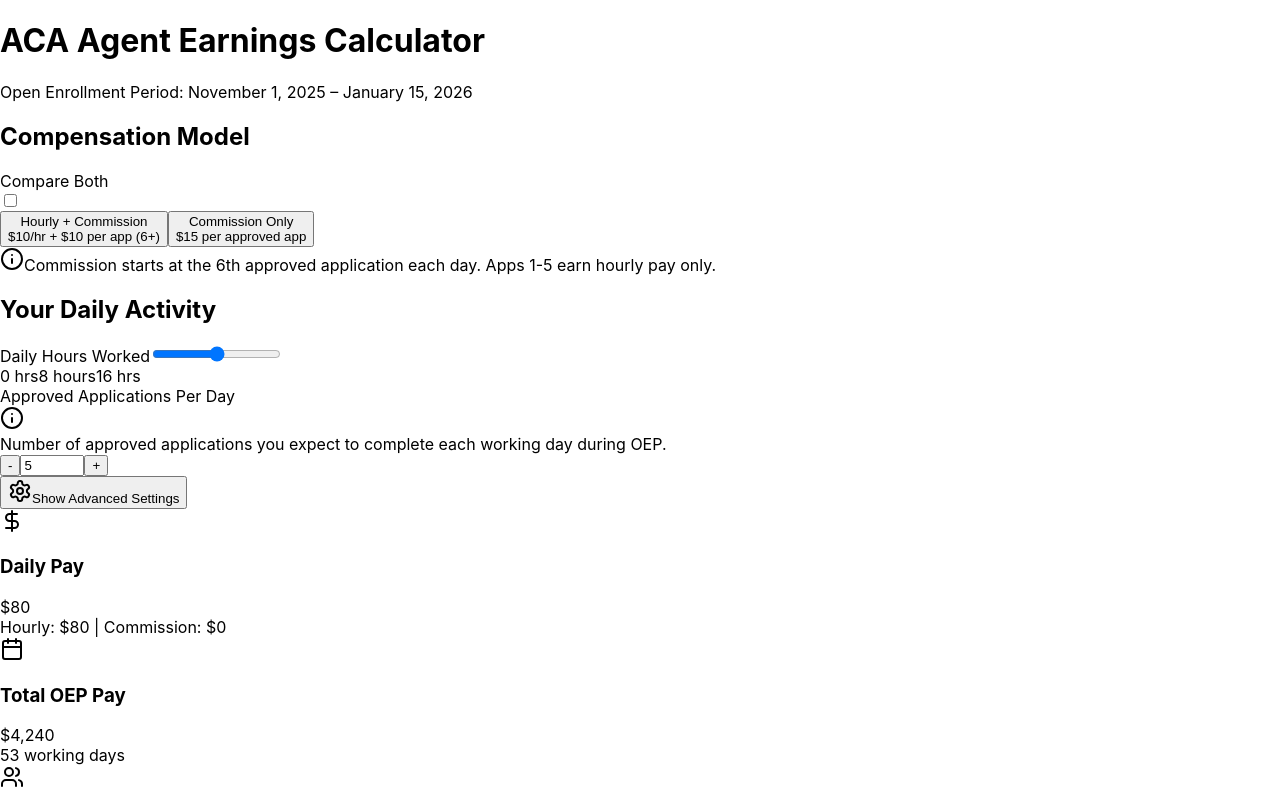
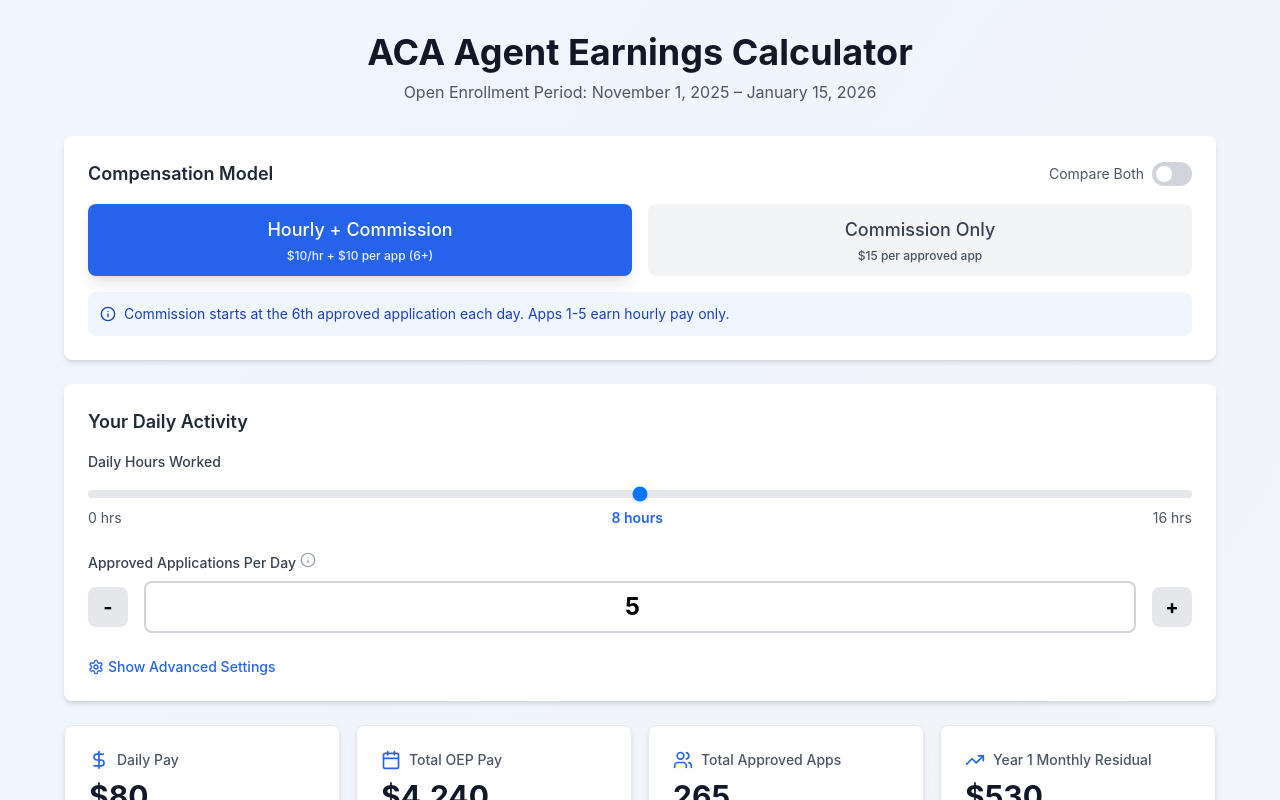
Before and after one commit to bbarnes4318/aca-comp, a React (Create React App) app: page / in a window 1280 px wide. Shown: the top 800 px of the page. Built offline with nearby package versions, Linux system fonts and the light colour scheme; the HTML template or start-up script is replaced by a standard one.

Commit message:
Fix styling: convert to jsx, add Tailwind CSS

```diff
--- a/package.json
+++ b/package.json
@@ -13,7 +13,10 @@
     "react": "^18.2.0",
     "react-dom": "^18.2.0",
     "react-scripts": "5.0.1",
-    "lucide-react": "^0.263.1"
+    "lucide-react": "^0.263.1",
+    "tailwindcss": "^3.3.0",
+    "autoprefixer": "^10.4.14",
+    "postcss": "^8.4.24"
   },
   "browserslist": {
     "production": [
--- /dev/null
+++ b/postcss.config.js
@@ -0,0 +1,6 @@
+module.exports = {
+  plugins: {
+    tailwindcss: {},
+    autoprefixer: {},
+  },
+}
--- a/src/App.js
+++ b/src/App.js
@@ -1,5 +1,5 @@
 import React from 'react';
-import ACACalculator from './comp.js';
+import ACACalculator from './comp.jsx';
 
 function App() {
   return (
--- a/src/index.css
+++ b/src/index.css
@@ -1,3 +1,7 @@
+@tailwind base;
+@tailwind components;
+@tailwind utilities;
+
 body {
   margin: 0;
   font-family: -apple-system, BlinkMacSystemFont, 'Segoe UI', 'Roboto', 'Oxygen',
--- /dev/null
+++ b/tailwind.config.js
@@ -0,0 +1,10 @@
+/** @type {import('tailwindcss').Config} */
+module.exports = {
+  content: [
+    "./src/**/*.{js,jsx,ts,tsx}",
+  ],
+  theme: {
+    extend: {},
+  },
+  plugins: [],
+}
```
Also changed, not shown: src/comp.jsx (renamed from src/comp.js).
